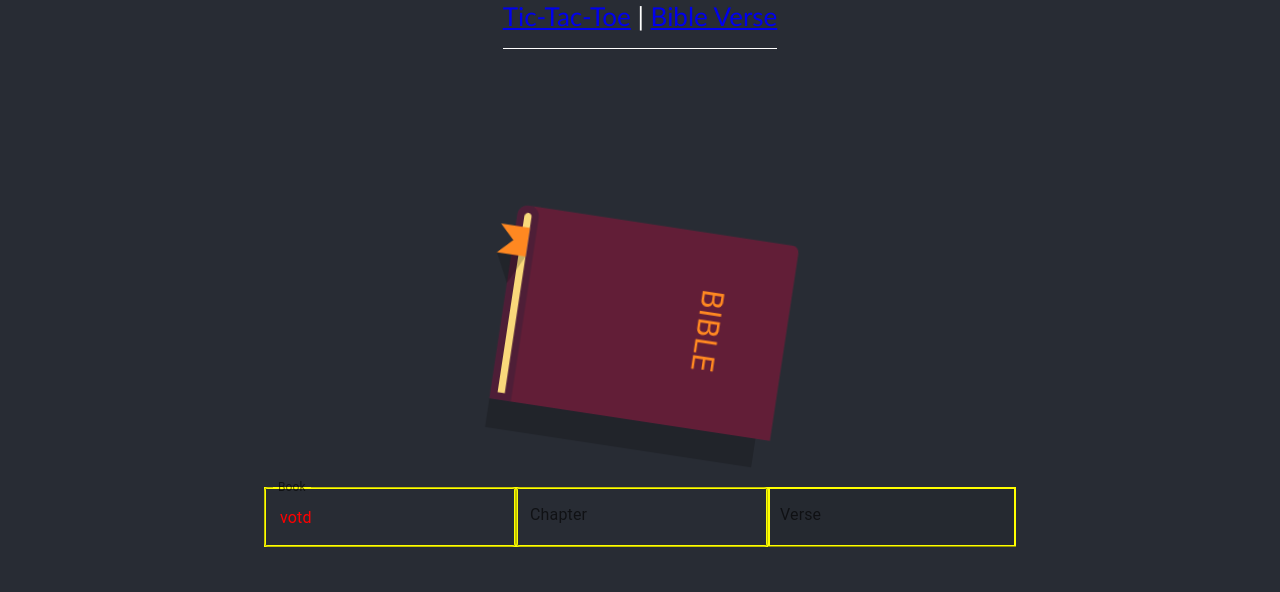
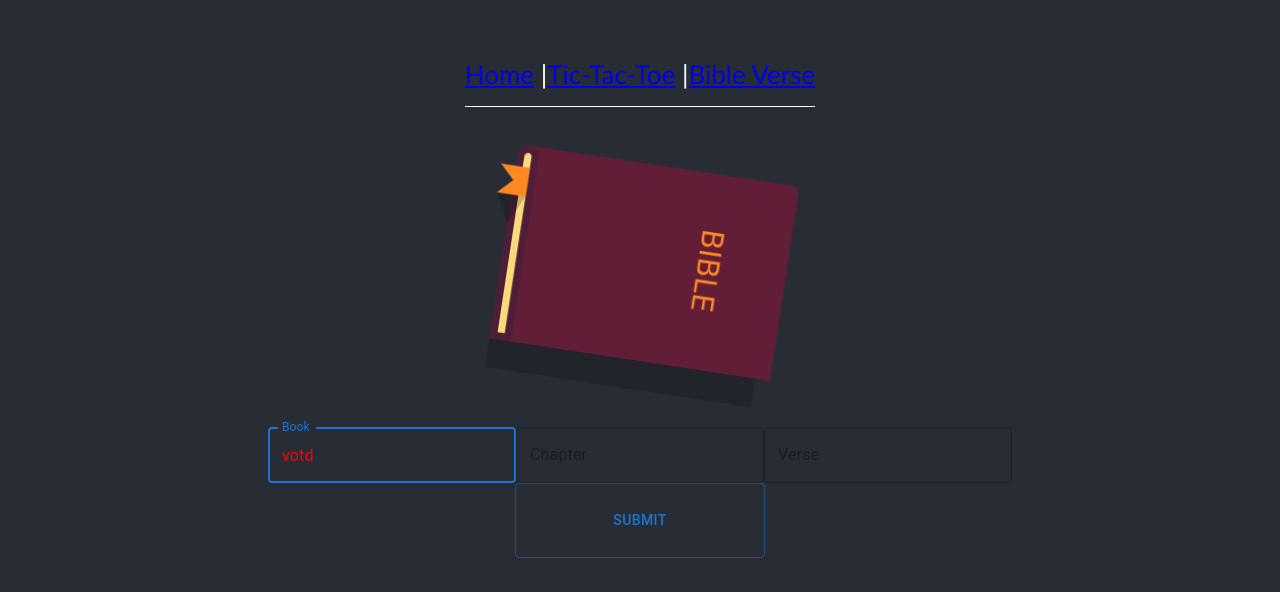
Before and after one commit to Davideo37/Internet-Programming-Final-Project, a React (Create React App) app in the folder UI/my-ui/: page /bible in a window 1280 px wide. Shown: the top 592 px of the page. Built offline with nearby package versions, Linux system fonts and the light colour scheme; no server answers.

Commit message:
Added functional textboxes for searching verses and added styling to pages

```diff
--- a/UI/my-ui/src/App.css
+++ b/UI/my-ui/src/App.css
@@ -36,3 +36,8 @@
     transform: rotate(360deg);
   }
 }
+
+nav {
+  border-bottom: solid 1px;
+  padding-bottom: 1rem;
+}
--- a/UI/my-ui/src/App.js
+++ b/UI/my-ui/src/App.js
@@ -1,22 +1,17 @@
 
 import './App.css';
-import { Outlet, Link } from 'react-router-dom';
+import {  Link } from 'react-router-dom';
 
 
 function App() {
   return (
     <div className="App">
       <header className="App-header">
-        <nav
-          style={{
-            borderBottom: "solid 1px",
-            paddingBottom: "1rem",
-          }}
-        >
-          <Link to="/tictactoe">Tic-Tac-Toe</Link> |{" "}
+        <nav>
+          <Link to="/">Home</Link> |
+          <Link to="/tictactoe">Tic-Tac-Toe</Link> |
           <Link to="/bible">Bible Verse</Link>
         </nav>
-        <Outlet />
       </header>
     </div>
   );
--- a/UI/my-ui/src/index.js
+++ b/UI/my-ui/src/index.js
@@ -10,10 +10,9 @@ import reportWebVitals from './reportWebVitals';
 ReactDOM.render(
   <BrowserRouter>
     <Routes>
-      <Route path="/" element={<App />} >
+      <Route path="/" element={<App />} />
         <Route path="tictactoe" element={<TicTacToe />} />
         <Route path="bible" element={<Bible />} />
-      </Route>
     </Routes>
   </BrowserRouter>,
   document.getElementById("root")
--- a/UI/my-ui/src/routes/bible/bible.css
+++ b/UI/my-ui/src/routes/bible/bible.css
@@ -1,4 +1,47 @@
 #book, #chapter, #verse {
     color:red;
-    border: 2px solid yellow;
+
 }
+.Bible {
+  text-align: center;
+}
+
+.submit-button {
+    margin-top: 10em;
+}
+
+.Bible-header {
+  background-color: #282c34;
+  min-height: 100vh;
+  display: flex;
+  flex-direction: column;
+  align-items: center;
+  justify-content: center;
+  font-size: calc(10px + 2vmin);
+  color: white;
+}
+
+.Bible-logo {
+  height: 40vmin;
+  pointer-events: none;
+}
+
+@media (prefers-reduced-motion: no-preference) {
+.Bible-logo {
+    animation: Bible-logo-spin infinite 20s linear;
+  }
+}
+
+@keyframes Bible-logo-spin {
+  from {
+    transform: rotate(0deg);
+  }
+  to {
+    transform: rotate(360deg);
+  }
+}
+
+nav {
+  border-bottom: solid 1px;
+  padding-bottom: 1rem;
+}
--- a/UI/my-ui/src/routes/bible/bible.js
+++ b/UI/my-ui/src/routes/bible/bible.js
@@ -1,5 +1,6 @@
 import { useState, useEffect } from 'react'
-import { Box, TextField } from "@mui/material"
+import { Link } from 'react-router-dom';
+import { Box, TextField, Button } from "@mui/material"
 import bible from './bible.svg';
 import "./bible.css";
 function Bible() {
@@ -24,9 +25,24 @@ function Bible() {
     getVerses();
   }, []);
 
+  let handleChangeBook = (event) => {
+    setBook(event.target.value);
+  };
+  let handleChangeChapter = (event) => {
+    setChapter(event.target.value);
+  };
+  let handleChangeVerse = (event) => {
+    setVerse(event.target.value)
+  }
+
+
   return (
-    <div className="App">
-      <header className="App-header">
+    <div className="Bible">
+      <header className="Bible-header">
+        <nav>
+          <Link to="/">Home</Link> |<Link to="/tictactoe">Tic-Tac-Toe</Link> |
+          <Link to="/bible">Bible Verse</Link>
+        </nav>
         <img src={bible} className="App-logo" alt="Bible" />
         <Box
           class="inputs"
@@ -37,20 +53,47 @@ function Bible() {
           noValidate
           autoComplete="off"
         >
-          <TextField className="search" id="book" color="primary" label="Book" value={book} />
           <TextField
+            className="search-fields"
+            id="book"
+            color="primary"
+            variant="outlined"
+            label="Book"
+            value={book}
+            onChange={handleChangeBook}
+            focused
+          />
+          <TextField
+            className="search-fields"
             id="chapter"
             color="primary"
+            variant="outlined"
             label="Chapter"
             value={chapter}
+            disabled={book === "votd"}
+            onChange={handleChangeChapter}
+            focused
           />
           <TextField
+            className="search-fields"
             id="verse"
             color="secondary"
-            variant="filled"
+            variant="outlined"
             label="Verse"
             value={verse}
+            disabled={book === "votd"}
+            onChange={handleChangeVerse}
+            focused
           />
+        </Box>
+        <Box>
+          <Button
+            className="submit-button"
+            onClick={getVerses}
+            variant="outlined"
+          >
+            Submit
+          </Button>
         </Box>
 
         <h1>
@@ -58,7 +101,7 @@ function Bible() {
           {/*Here I use a ternary operator '?' to only attempt to display the fetched data if the
               data exists currently (has been fetched). This prevents the page from throwing an error when the HTML
               tries to render before the request has returned. */}
-          The verse of the day is from:{" "}
+          {passage === "votd" ? "The verse of the day is from: " : ""}
           {request
             ? request[0].bookname +
               " " +
--- a/UI/my-ui/src/routes/tictactoe/tictactoe.css
+++ b/UI/my-ui/src/routes/tictactoe/tictactoe.css
@@ -47,5 +47,16 @@ button {
     border: 2px solid #e2df39;
 }
 button:hover {
-    border: 5px solid #da241d;
+    border: 5px solid orange;
 }
+
+header {
+  background-color: #282c34;
+  min-height: 100vh;
+  display: flex;
+  flex-direction: column;
+  align-items: center;
+  justify-content: center;
+  font-size: calc(10px + 2vmin);
+  color: white;
+}
--- a/UI/my-ui/src/routes/tictactoe/tictactoe.js
+++ b/UI/my-ui/src/routes/tictactoe/tictactoe.js
@@ -1,4 +1,5 @@
 import './tictactoe.css';
+import { Link } from 'react-router-dom';
 const gameStatus = document.getElementById(".status");
 console.log(gameStatus)
 
@@ -104,6 +105,12 @@ function resetGame() {
 
 function TicTacToe() {
     return (
+      <header>
+        <nav>
+          <Link to="/">Home</Link> |
+          <Link to="/tictactoe">Tic-Tac-Toe</Link> |
+          <Link to="/bible">Bible Verse</Link>
+        </nav>
         <section>
           <h1 class="intro">Welcome to Tic-Tac-Toe!</h1>
           <div class="board">
@@ -117,11 +124,14 @@ function TicTacToe() {
             <div id="7" class="box" tabindex="1"></div>
             <div id="8" class="box" tabindex="1"></div>
           </div>
-            <h3 class="status">{gameActive ? ("It's " + curPlayer + "'s turn") : ("Game Over") }</h3>
+          <h3 class="status">
+            {gameActive ? "It's " + curPlayer + "'s turn" : "Game Over"}
+          </h3>
           <button id="reset" onclick={resetGame}>
             RESTART
           </button>
         </section>
+      </header>
     );
 }
 
```
Lines whose indentation alone changed are shown as unchanged.
